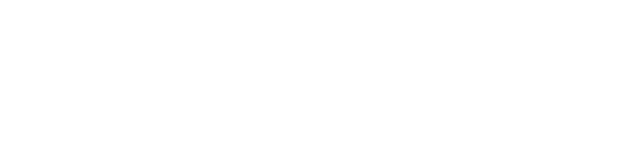
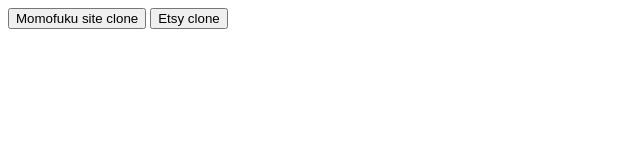
Before and after one commit to hhveach/hhveach.github.io, a plain HTML site: page index.html in a window 1280 px wide. Shown: the whole page, without its empty margins (0-640 px from the left). Drawn offline with Linux system fonts and the light colour scheme.

Commit message:
two assignments button routes

```diff
--- a/index.html
+++ b/index.html
@@ -5,6 +5,8 @@
     <title>Under Construction</title>
   </head>
   <body>
+    <button><a hfef='assignment-07'/>Momofuku site clone</a></button>
+    <button><a hfef='assignment-21'/>Etsy clone</a></button>
 
   </body>
 </html>
```
